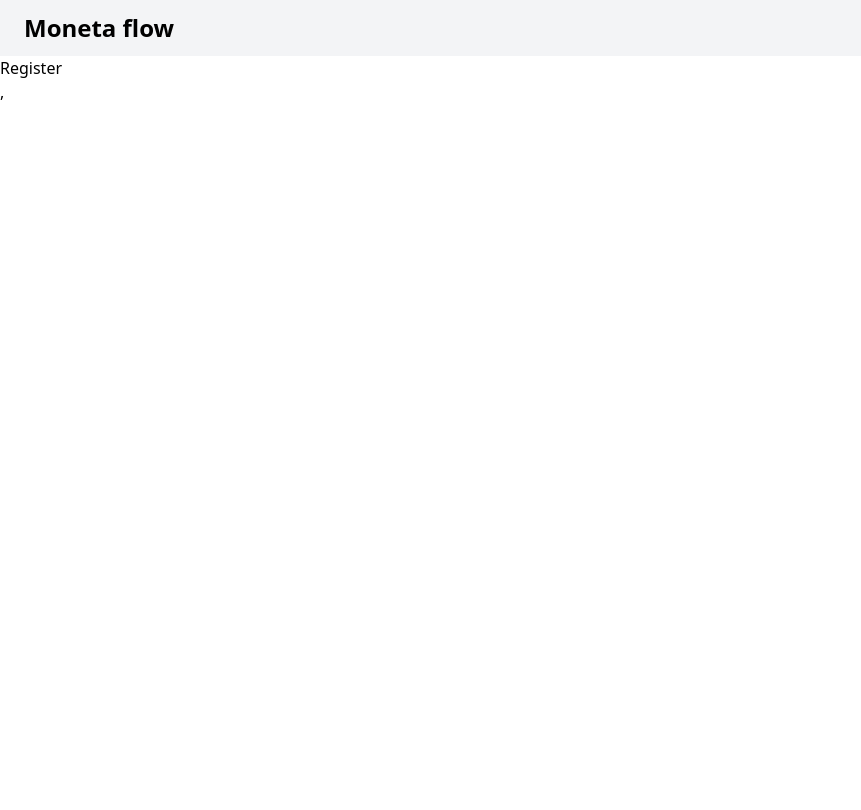
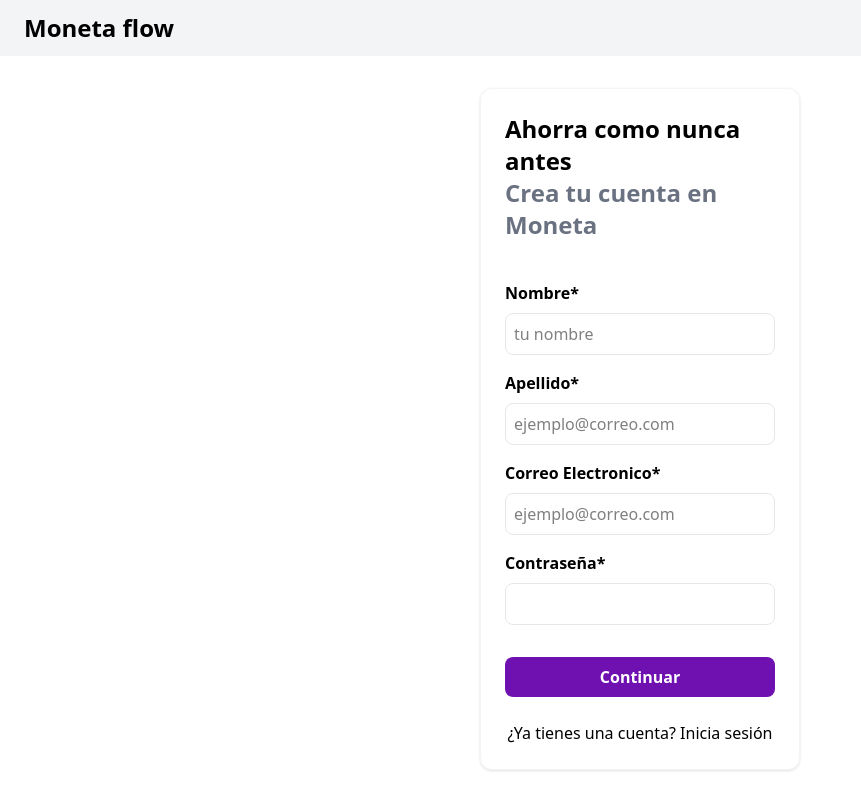
Before and after one commit to thejuanco/moneta-flow-front, a React (Vite) app: page /auth/signup in a window 1280 px wide. Shown: the top 810 px of the page, without its empty margins (0-861 px from the left). Built offline with nearby package versions, Linux system fonts and the light colour scheme.

Commit message:
Fija el navbar en la parte superior

```diff
--- a/src/components/auth/NavBarForm.jsx
+++ b/src/components/auth/NavBarForm.jsx
@@ -3,7 +3,7 @@ import { Link } from 'react-router'
 
 const NavBarForm = () => {
   return (
-    <nav className="bg-gray-100 w-full flex justify-between items-center px-6 py-3 relative">
+    <nav className="bg-gray-100 w-full flex justify-between items-center px-6 py-3 fixed top-0 left-0 z-50">
       <Link to='/' className="font-bold text-2xl">Moneta flow</Link>
     </nav>
   )
--- a/src/views/auth/Login.jsx
+++ b/src/views/auth/Login.jsx
@@ -16,10 +16,10 @@ const Login = () => {
   return (
     <div>
       <NavBarForm />
-      <div className="flex justify-center items-center">
-        <div className="mt-16 md:w-1/4 sm:w-1/2 sm:m-10 border border-gray-100 p-6 rounded-xl shadow">
+      <div className="flex justify-center items-center pt-12">
+        <div className="md:w-1/4 sm:w-1/2 sm:m-10 border border-gray-100 p-6 rounded-xl shadow">
           <h1 className="text-black font-semibold text-2xl">
-            Colabora como nunca antes
+            Tu dinero bajo control
           </h1>
           <h1 className="text-gray-500 text-2xl font-semibold ">
             Inicia Sesión en Moneta
--- a/src/views/auth/Register.jsx
+++ b/src/views/auth/Register.jsx
@@ -1,13 +1,93 @@
 import React from 'react'
+import { Link } from 'react-router'
+import { useForm } from 'react-hook-form'
 import NavBarForm from '../../components/auth/NavBarForm'
 
 const Register = () => {
+
+  const {
+      register,
+      handleSubmit,
+      formState: { errors }
+    } = useForm();
+
+    const onSubmit = (data) => {console.log(data)}
+
   return (
     <>
-        <NavBarForm />
-        <p>Register</p>
+      <NavBarForm />
+      <div className="flex justify-center items-center pt-12">
+        <div className="md:w-1/4 sm:w-1/2 sm:m-10 border border-gray-100 p-6 rounded-xl shadow">
+          <h1 className="text-black font-semibold text-2xl">
+            Ahorra como nunca antes
+          </h1>
+          <h1 className="text-gray-500 text-2xl font-semibold ">
+            Crea tu cuenta en Moneta
+          </h1>
+          <form onSubmit={handleSubmit(onSubmit)} className="mt-10 mb-6">
+            <div className="space-y-4">
+            <div className="space-y-2">
+                <label className="font-semibold block" htmlFor="name">
+                  Nombre*
+                </label>
+                <input
+                  className="w-full p-2 rounded-lg border border-gray-200"
+                  placeholder="tu nombre"
+                  {...register("nombre", { required: true })}
+                />
+              </div>
+              <div className="space-y-2">
+                <label className="font-semibold block" htmlFor="lastName">
+                  Apellido*
+                </label>
+                <input
+                  className="w-full p-2 rounded-lg border border-gray-200"
+                  placeholder="ejemplo@correo.com"
+                  {...register("lastName", { required: true })}
+                />
+              </div>
+              <div className="space-y-2">
+                <label className="font-semibold block" htmlFor="email">
+                  Correo Electronico*
+                </label>
+                <input
+                  className="w-full p-2 rounded-lg border border-gray-200"
+                  placeholder="ejemplo@correo.com"
+                  {...register("email", { required: true })}
+                />
+              </div>
+              <div className="space-y-2">
+                <div className="flex justify-between">
+                  <label className="font-semibold" htmlFor="email">
+                    Contraseña*
+                  </label>
+                </div>
+                <input
+                  className="w-full p-2 rounded-lg border border-gray-200"
+                  type="password"
+                  {...register("password", { required: true })}
+                />
+              </div>
+            </div>
+            <button className="bg-purple-800 text-white w-full mt-8 py-2 font-semibold rounded-lg hover:bg-purple-700">
+              Continuar
+            </button>
+          </form>
+          <div className="flex justify-center">
+            <p>¿Ya tienes una cuenta?&nbsp;</p>
+            <Link to="/auth/signin" className="hover:underline">
+              Inicia sesión
+            </Link>
+          </div>
+          {/* <div className="flex items-center justify-between mb-6 mt-4">
+                      <div className="border-t border-gray-300 w-1/2"></div>
+                      <span className="text-gray-500 mx-3">O</span>
+                      <div className="border-t border-gray-300 w-1/2"></div>
+                    </div> */}
+        </div>
+      </div>
     </>
-  )
+  );
 }
 
 export default Register
```
